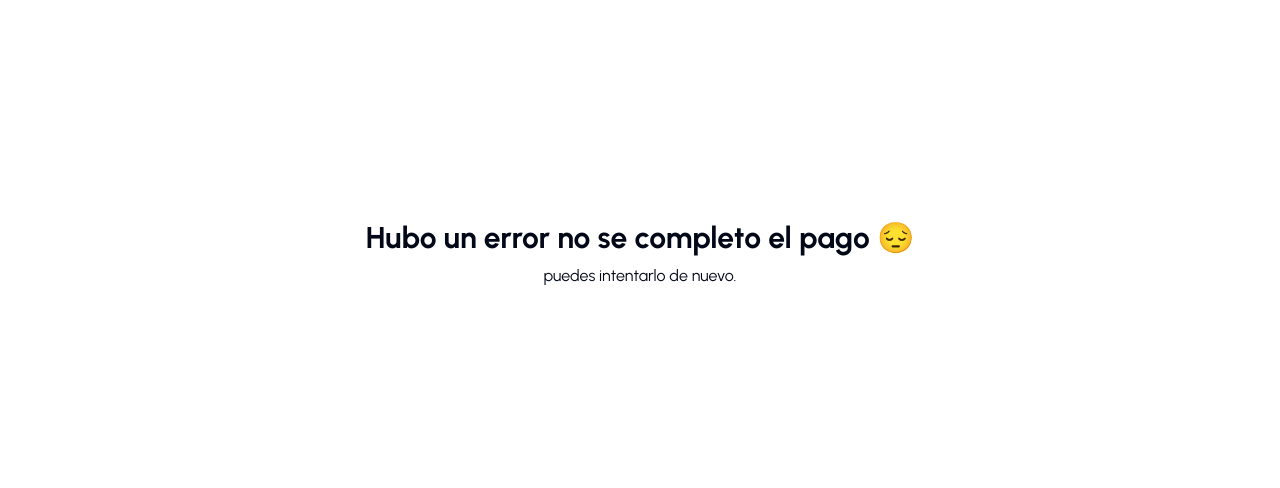
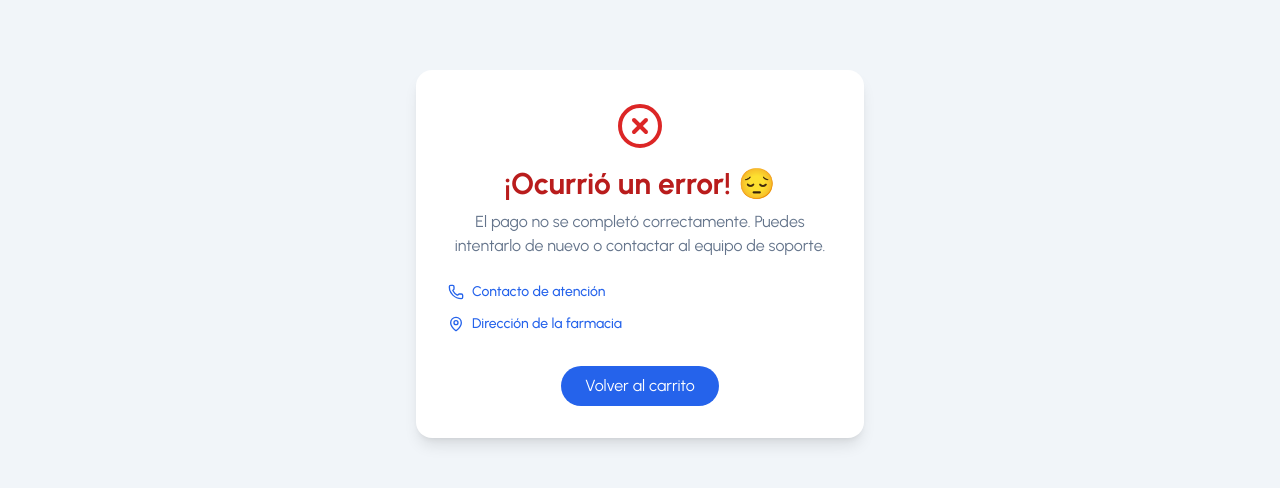
Before and after one commit to Squalood/Lymbika-Frontend, a Next.js app: page /successError in a window 1280 px wide. Shown: the part 218-706 px from the top of the page. Built offline with nearby package versions, Linux system fonts and the light colour scheme; no server answers.

Commit message:
fetch: update cart buy, success page & successError

```diff
--- a/app/(routes)/cart/components/cart-client.tsx
+++ b/app/(routes)/cart/components/cart-client.tsx
@@ -24,7 +24,7 @@ interface CartClientPageProps {
 
 export default function CartClientPage({ user }: CartClientPageProps) {
   const { items, removeAll } = useCart();
-  const [isDelivery, setIsDelivery] = useState(true);
+  const [isDelivery, setIsDelivery] = useState(false);
   const subtotal = items.reduce((total, product) => total + product.price, 0);
   const totalPrice = items.reduce((total, product) => {
     const useMemberPrice = user?.mediClubRegular && product.priceMember > 0;
@@ -42,6 +42,7 @@ export default function CartClientPage({ user }: CartClientPageProps) {
         products: items,
         mediClubRegular: user?.mediClubRegular || false,
         isDelivery: true,
+        userEmail: user?.email || "",
       });
       await stripe?.redirectToCheckout({
         sessionId: res.data.stripeSession.id,
@@ -58,6 +59,7 @@ const buyStripePickUp = async () => {
       products: items,
       mediClubRegular: user?.mediClubRegular || false,
       isDelivery: false,
+      userEmail: user?.email || "",
     });
     await stripe?.redirectToCheckout({
       sessionId: res.data.stripeSession.id,
--- a/app/(routes)/success/page.tsx
+++ b/app/(routes)/success/page.tsx
@@ -1,20 +1,44 @@
 "use client";
 import { useEffect } from "react";
 import { useCart } from "@/hooks/use-cart";
+import Link from "next/link";
+import { CheckCircle, MapPin, Phone } from "lucide-react";
 
 const PageSuccess = () => {
-    const { removeAll } = useCart();
+  const { removeAll } = useCart();
 
-    useEffect(() => {
-        removeAll();
-    }, []); // Se ejecuta cuando el usuario llega a esta página
+  useEffect(() => {
+    removeAll();
+  }, []);
 
-    return (
-        <div className="flex flex-col items-center justify-center h-screen">
-            <h1 className="text-3xl font-bold">¡Pago exitoso! 🎉</h1>
-            <p className="mt-2">Gracias por tu compra.</p>
+  return (
+    <div className="flex flex-col items-center justify-center min-h-screen px-4 text-center bg-muted">
+      <div className="bg-white p-8 rounded-2xl shadow-lg max-w-md w-full">
+        <CheckCircle className="text-green-600 w-12 h-12 mx-auto mb-4" />
+        <h1 className="text-3xl font-bold text-green-700">¡Pago exitoso! 🎉</h1>
+        <p className="mt-2 text-muted-foreground">Gracias por tu compra.</p>
+
+        <div className="mt-6 flex flex-col gap-3 text-sm font-medium">
+          <Link href="https://wa.me/526561100446" className="flex items-center gap-2 text-primary hover:underline" target="_blank" rel="noopener noreferrer">
+            <Phone className="w-4 h-4" />
+            Contacto de atención
+          </Link>
+
+          <Link href="https://maps.app.goo.gl/wddxisYk7CM7cGVg6" className="flex items-center gap-2 text-primary hover:underline" target="_blank" rel="noopener noreferrer">
+            <MapPin className="w-4 h-4" />
+            Dirección de la farmacia
+          </Link>
         </div>
-     );
-}
+
+        <Link
+          href="/"
+          className="inline-block mt-8 px-6 py-2 rounded-full bg-primary text-white hover:bg-primary/90 transition"
+        >
+          Volver al inicio
+        </Link>
+      </div>
+    </div>
+  );
+};
 
 export default PageSuccess;
--- a/app/(routes)/successError/page.tsx
+++ b/app/(routes)/successError/page.tsx
@@ -1,14 +1,41 @@
 "use client";
+import Link from "next/link";
+import { XCircle, MapPin, Phone } from "lucide-react";
 
 const PageSuccessError = () => {
+  return (
+    <div className="flex flex-col items-center justify-center min-h-screen px-4 text-center bg-muted">
+      <div className="bg-white p-8 rounded-2xl shadow-lg max-w-md w-full">
+        <XCircle className="text-red-600 w-12 h-12 mx-auto mb-4" />
+        <h1 className="text-3xl font-bold text-red-700">
+          ¡Ocurrió un error! 😔
+        </h1>
+        <p className="mt-2 text-muted-foreground">
+          El pago no se completó correctamente. Puedes intentarlo de nuevo o
+          contactar al equipo de soporte.
+        </p>
 
+        <div className="mt-6 flex flex-col gap-3 text-sm font-medium">
+          <Link href="https://wa.me/526561100446" className="flex items-center gap-2 text-primary hover:underline" target="_blank" rel="noopener noreferrer">
+            <Phone className="w-4 h-4" />
+            Contacto de atención
+          </Link>
 
-    return (
-        <div className="flex flex-col items-center justify-center h-screen">
-            <h1 className="text-3xl font-bold">Hubo un error no se completo el pago 😔</h1>
-            <p className="mt-2">puedes intentarlo de nuevo.</p>
+          <Link href="https://maps.app.goo.gl/wddxisYk7CM7cGVg6" className="flex items-center gap-2 text-primary hover:underline" target="_blank" rel="noopener noreferrer">
+            <MapPin className="w-4 h-4" />
+            Dirección de la farmacia
+          </Link>
         </div>
-     );
-}
+
+        <Link
+          href="/cart"
+          className="inline-block mt-8 px-6 py-2 rounded-full bg-primary text-white hover:bg-primary/90 transition"
+        >
+          Volver al carrito
+        </Link>
+      </div>
+    </div>
+  );
+};
 
 export default PageSuccessError;
```
